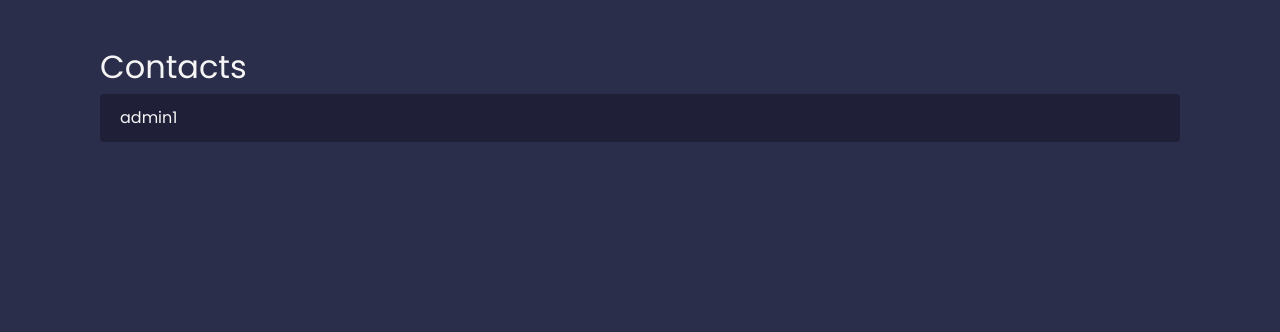
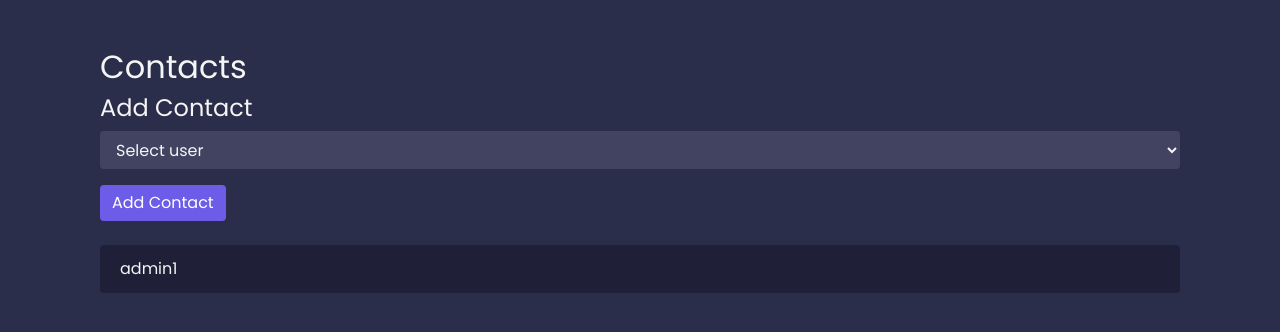
Before and after one commit to Azzimmka/messeger-, a Django app: page /contacts/ in a window 1280 px wide. Shown: the part 56-388 px from the top of the page. Run offline with Django 5.2, Linux system fonts and the light colour scheme; a user stored in the database is signed in; data comes from the database, SQL or seed files in the repository; both versions use the stored data as it was after the commit; some libraries are stand-ins or nearby versions.

Commit message:
отлично

```diff
--- a/app/templates/app/contact_list.html
+++ b/app/templates/app/contact_list.html
@@ -4,11 +4,33 @@
 {% block content %}
 <div class="container mt-5">
     <h2>Contacts</h2>
+
+    <!-- Форма для добавления контакта -->
+    <div class="mb-4">
+        <h4>Add Contact</h4>
+        <form method="post" action="{% url 'add_contact' %}">
+            {% csrf_token %}
+            <div class="form-group">
+                <select name="contact_user" class="form-control" required>
+                    <option value="" disabled selected>Select user</option>
+                    {% for user in all_users %}
+                        <option value="{{ user.id }}">{{ user.username }}</option>
+                    {% endfor %}
+                </select>
+            </div>
+            <button type="submit" class="btn btn-primary">Add Contact</button>
+        </form>
+    </div>
+
+    <!-- Список контактов -->
     <ul class="list-group">
         {% for contact in contacts %}
             <li class="list-group-item">
                 {{ contact.contact_user.username }}
+                <!-- Вы можете добавить сюда дополнительные элементы, такие как кнопки для удаления контакта -->
             </li>
+        {% empty %}
+            <li class="list-group-item">No contacts found.</li>
         {% endfor %}
     </ul>
 </div>
--- a/app/urls.py
+++ b/app/urls.py
@@ -12,4 +12,5 @@ urlpatterns = [
     path('messages/', views.message_list, name='message_list'),
     path('send_message/', views.send_message, name='send_message'),
     path('switch_user/', views.switch_user, name='switch_user'),
+    path('add_contact/', views.contact_list, name='add_contact'),
 ]
--- a/app/views.py
+++ b/app/views.py
@@ -37,23 +37,70 @@ def user_logout(request):
     auth_logout(request)
     return redirect('login')
 
+
+from django.shortcuts import render, redirect
+from django.contrib.auth.decorators import login_required
+from django.contrib.auth.models import User
+from .models import Contact
+
+# app/views.py
+from django.shortcuts import render, redirect
+from django.contrib.auth.decorators import login_required
+from django.contrib.auth.models import User
+from .models import Contact
+
 @login_required
 def contact_list(request):
     contacts = Contact.objects.filter(user=request.user)
-    return render(request, 'app/contact_list.html', {'contacts': contacts})
+    all_users = User.objects.exclude(id=request.user.id)  # Получаем всех пользователей, кроме текущего
+
+    if request.method == 'POST':
+        contact_user_id = request.POST.get('contact_user')
+        if contact_user_id:
+            try:
+                contact_user = User.objects.get(id=contact_user_id)
+                Contact.objects.get_or_create(user=request.user, contact_user=contact_user)
+            except User.DoesNotExist:
+                # Обработка ошибки при отсутствии пользователя
+                pass
+        return redirect('contact_list')
+
+    return render(request, 'app/contact_list.html', {'contacts': contacts, 'all_users': all_users})
+
+
+# app/views.py
+from django.shortcuts import render, redirect, get_object_or_404
+from django.contrib.auth.decorators import login_required
+from django.contrib.auth.models import User
+from .models import Message, Contact
 
 @login_required
 def message_list(request):
-    contacts = User.objects.exclude(id=request.user.id)  # Все пользователи, кроме текущего
-    selected_contact_id = request.GET.get('contact_id')
-    selected_contact = User.objects.filter(id=selected_contact_id).first() if selected_contact_id else None
-    messages = Message.objects.filter(sender=request.user, receiver=selected_contact) | \
-               Message.objects.filter(sender=selected_contact, receiver=request.user)
-    messages = messages.order_by('timestamp')
+    contact_id = request.GET.get('contact_id')
+    contact_user = None
+    messages_sent = []
+    messages_received = []
+
+    # Получение списка контактов пользователя
+    contacts = Contact.objects.filter(user=request.user)
+    contact_list = [contact.contact_user for contact in contacts]
+
+    if contact_id:
+        contact_user = get_object_or_404(User, id=contact_id)
+        messages_sent = Message.objects.filter(sender=request.user, receiver=contact_user)
+        messages_received = Message.objects.filter(sender=contact_user, receiver=request.user)
+
+    if request.method == 'POST':
+        content = request.POST.get('content')
+        if content and contact_user:
+            Message.objects.create(sender=request.user, receiver=contact_user, content=content)
+            return redirect(f'{request.path}?contact_id={contact_id}')
+
     return render(request, 'app/message_list.html', {
-        'contacts': contacts,
-        'selected_contact': selected_contact,
-        'messages': messages
+        'messages_sent': messages_sent,
+        'messages_received': messages_received,
+        'contact_user': contact_user,
+        'contact_list': contact_list
     })
 
 @login_required
```
Also changed, not shown: app/templates/app/message_list.html (+52 -21 lines), db.sqlite3.
